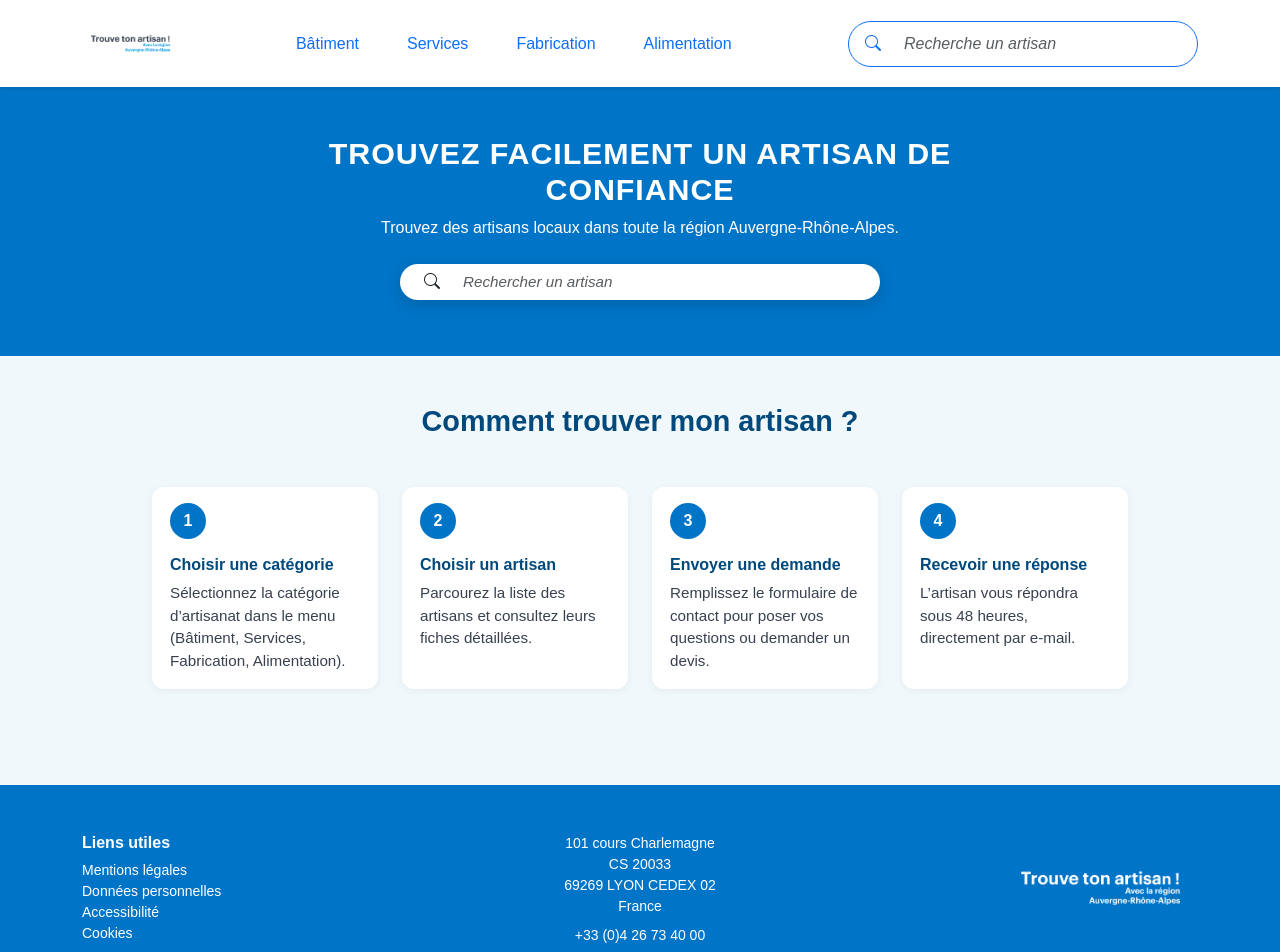
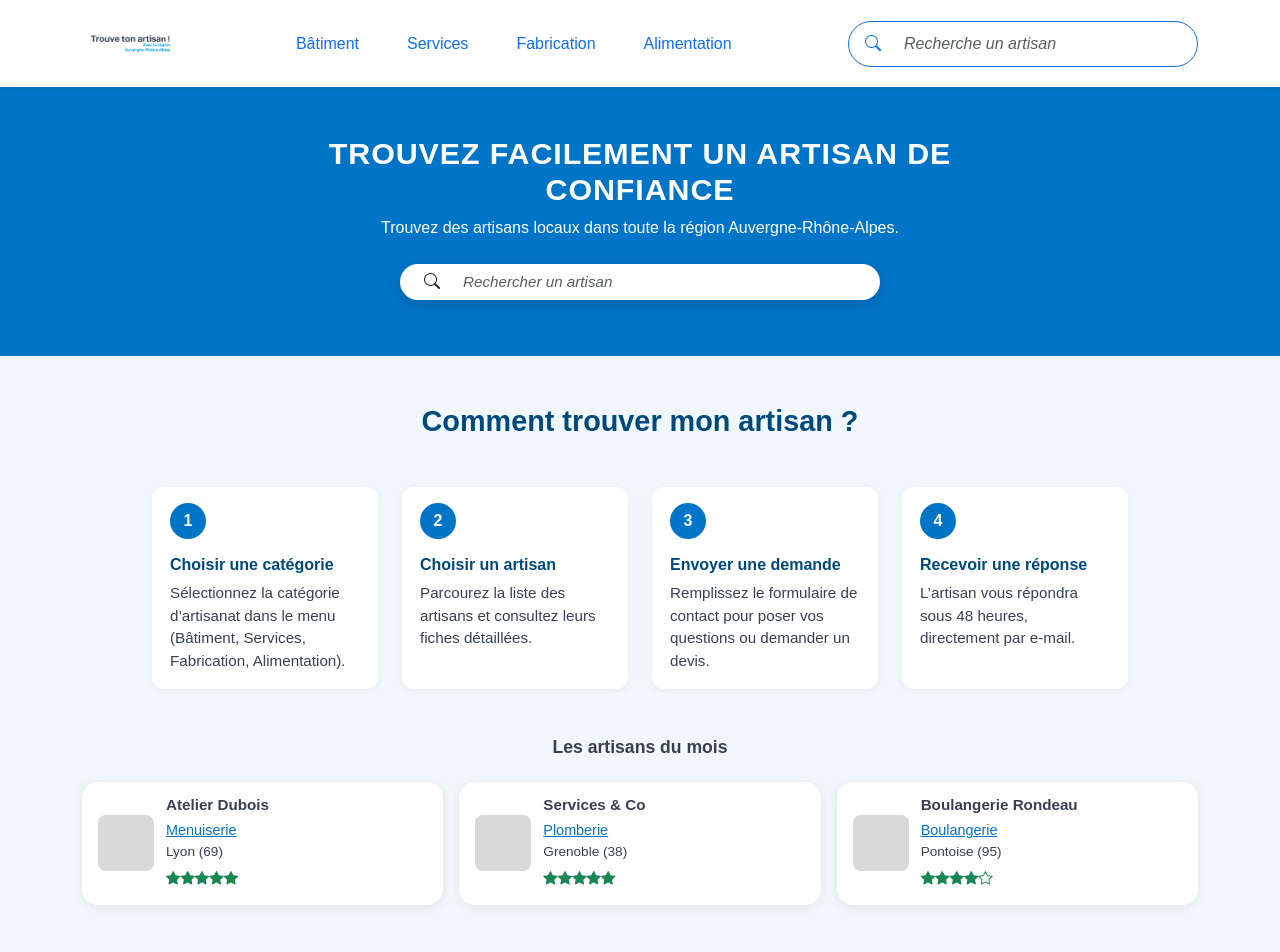
Before and after one commit to SarahDbrn/plateforme-artisans-aura, a React (Create React App) app in the folder frontend/: page / in a window 1280 px wide. Shown: the top 952 px of the page. Built offline with nearby package versions, Linux system fonts and the light colour scheme.

Commit message:
ajout section artisans du mois

```diff
--- /dev/null
+++ b/frontend/src/components/FeaturedArtisans.jsx
@@ -0,0 +1,81 @@
+import { Link } from 'react-router-dom';
+
+function FeaturedArtisans() {
+  const artisans = [
+    {
+      id: 1,
+      name: 'Atelier Dubois',
+      specialty: 'Menuiserie',
+      city: 'Lyon (69)',
+      rating: 5,
+    },
+    {
+      id: 2,
+      name: 'Services & Co',
+      specialty: 'Plomberie',
+      city: 'Grenoble (38)',
+      rating: 5,
+    },
+    {
+      id: 3,
+      name: 'Boulangerie Rondeau',
+      specialty: 'Boulangerie',
+      city: 'Pontoise (95)',
+      rating: 4,
+    },
+  ];
+
+  const renderStars = (rating) => {
+    const stars = [];
+    for (let i = 1; i <= 5; i += 1) {
+      stars.push(
+        <i
+          key={i}
+          className={`bi ${i <= rating ? 'bi-star-fill' : 'bi-star'}`}
+        />,
+      );
+    }
+    return stars;
+  };
+
+  return (
+    <section className="featured-section pb-5">
+      <div className="container">
+        <h2 className="featured-title text-center mb-4">
+          Les artisans du mois
+        </h2>
+
+        <div className="row g-3">
+          {artisans.map((artisan) => (
+            <div key={artisan.id} className="col-12 col-lg-4">
+              <Link
+                to={`/artisan/${artisan.id}`}
+                className="featured-card d-flex align-items-center text-decoration-none"
+              >
+                <div className="featured-avatar" />
+
+                <div className="featured-content">
+                  <h3 className="featured-name mb-1">{artisan.name}</h3>
+
+                  <p className="featured-specialty mb-0">
+                    <span className="featured-specialty-link">
+                      {artisan.specialty}
+                    </span>
+                  </p>
+
+                  <p className="featured-city mb-1">{artisan.city}</p>
+
+                  <div className="featured-stars text-success">
+                    {renderStars(artisan.rating)}
+                  </div>
+                </div>
+              </Link>
+            </div>
+          ))}
+        </div>
+      </div>
+    </section>
+  );
+}
+
+export default FeaturedArtisans;
--- a/frontend/src/pages/Home.jsx
+++ b/frontend/src/pages/Home.jsx
@@ -1,5 +1,7 @@
 import { Link } from 'react-router-dom';
 import HowToFindArtisan from '../components/HowToFindArtisan';
+import FeaturedArtisans from '../components/FeaturedArtisans';
+
 
 function Home() {
   return (
@@ -35,6 +37,10 @@ function Home() {
 
       {/* Section "Comment trouver mon artisan ?" */}
       <HowToFindArtisan />
+
+      {/* Section "Artisans du mois" */}
+      <FeaturedArtisans />
+
     </main>
   );
 }
--- a/frontend/src/styles/main.scss
+++ b/frontend/src/styles/main.scss
@@ -197,3 +197,59 @@ input::placeholder {
     border-radius: 16px;
   }
 }
+
+/* ---------------------------
+   Section "Les artisans du mois"
+----------------------------*/
+
+.featured-section {
+  background-color: #f1f8fc; // même fond que les étapes
+}
+
+.featured-title {
+  font-size: 1.1rem;
+  font-weight: 600;
+  color: #384050;
+}
+
+/* Carte artisan du mois */
+.featured-card {
+  background-color: #ffffff;
+  border-radius: 16px;
+  padding: 14px 16px;
+  box-shadow: 0 2px 12px rgba(0, 0, 0, 0.08);
+  gap: 12px;
+}
+
+.featured-avatar {
+  width: 56px;
+  height: 56px;
+  border-radius: 8px;
+  background-color: #d9d9d9; // gris comme le placeholder Figma
+  flex-shrink: 0;
+}
+
+.featured-content {
+  flex: 1;
+}
+
+.featured-name {
+  font-size: 0.95rem;
+  font-weight: 600;
+  color: #384050;
+}
+
+.featured-specialty-link {
+  font-size: 0.9rem;
+  color: #0074c7;
+  text-decoration: underline;
+}
+
+.featured-city {
+  font-size: 0.85rem;
+  color: #384050;
+}
+
+.featured-stars i {
+  font-size: 0.9rem;
+}
```
